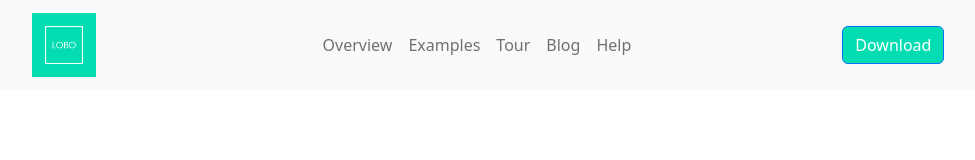
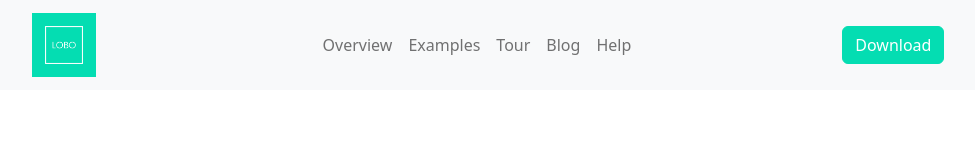
Before and after one commit to cogluca/lobe-clone, a React (Create React App) app: page / in a window 1280 px wide. Shown: the top 160 px of the page, without its empty margins (152-1127 px from the left). Built offline with nearby package versions, Linux system fonts and the light colour scheme.

Commit message:
botton border made green

```diff
--- a/src/components/navbar.js
+++ b/src/components/navbar.js
@@ -26,7 +26,7 @@ const LobeNavbar = (props) => {
                 <Button style={{
                     background: "\n" +
                         "#04ddb2", outlineColor: "\n" +
-                        "#04ddb2"
+                        "#04ddb2", borderColor: "#04ddb2"
                 }}>
                     Download
                 </Button>
```
